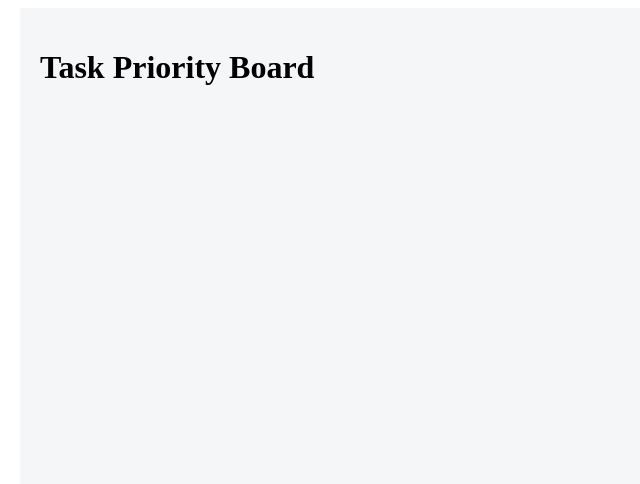
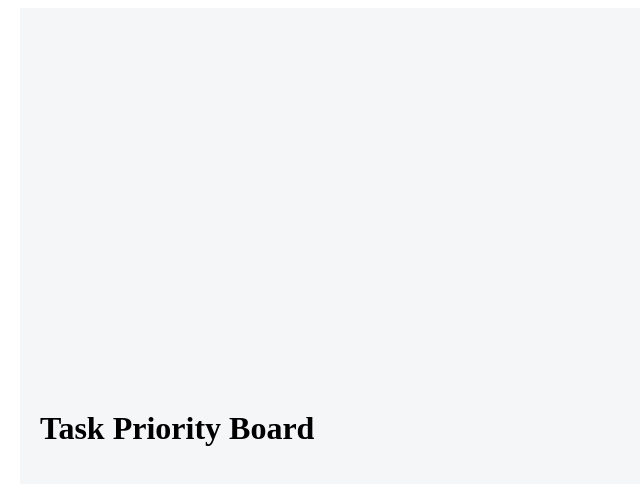
Before and after one commit to muskan-chouhan/react, a React (Vite) app in the folder 39-project-task-board/: page / in a window 1280 px wide. Shown: the top 484 px of the page, without its empty margins (0-640 px from the left). Built offline with nearby package versions, Linux system fonts and the light colour scheme.

Commit message:
design dashboard

```diff
--- a/39-project-task-board/src/App.jsx
+++ b/39-project-task-board/src/App.jsx
@@ -10,7 +10,7 @@ const BoardWrapper = styled.div`
   padding: 20px;
   background: #f4f6f8;
   display:flex;
-  alignItems:center;
+  align-items:center;
 `
 
 function App() {
```
